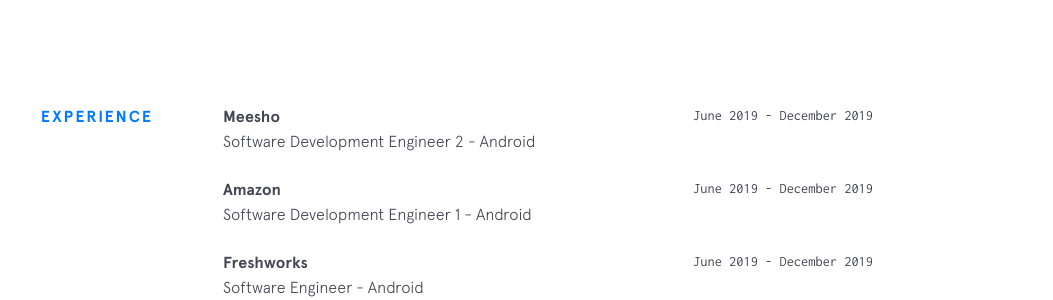
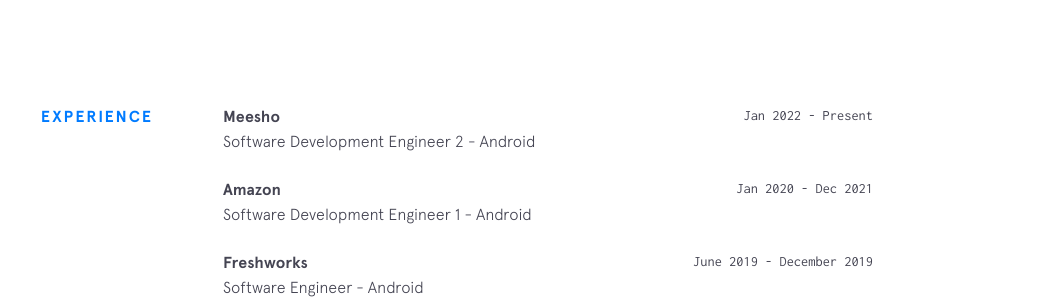
Before and after one commit to Arunm619/arunm619.github.io, a Jekyll site: the page built from index.html, in a window 1280 px wide and 900 px high, scrolled down 1614 px. Shown: the part 152-452 px from the top of the window, without its empty margins (227-1280 px from the left). Built offline with Jekyll 4.4.1, drawn with Linux system fonts in a browser that asks for light colours; nearby versions of some CDN libraries.

Commit message:
fixed years

```diff
--- a/_data/experience.yml
+++ b/_data/experience.yml
@@ -1,11 +1,11 @@
 - company: Meesho
   url: https://www.freshworks.com/
-  time: June 2019 - December 2019
+  time: Jan 2022 - Present
   position: Software Development Engineer 2 - Android
 
 - company: Amazon
   url: https://www.amazon.in/
-  time: June 2019 - December 2019
+  time: Jan 2020 - Dec 2021
   position: Software Development Engineer 1 - Android
 
 - company: Freshworks
```
